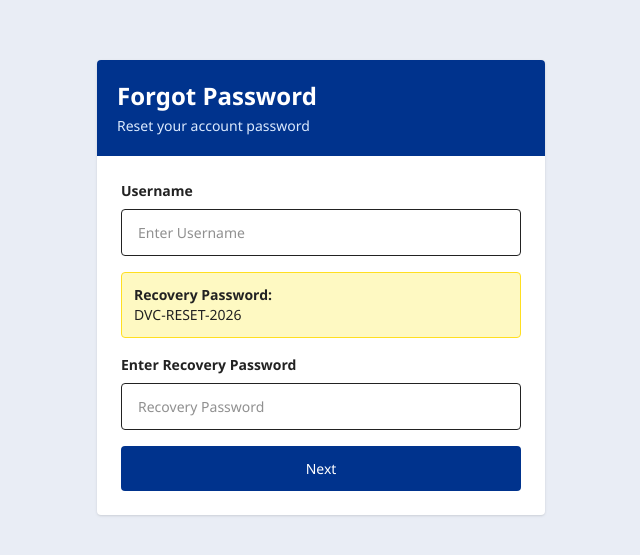
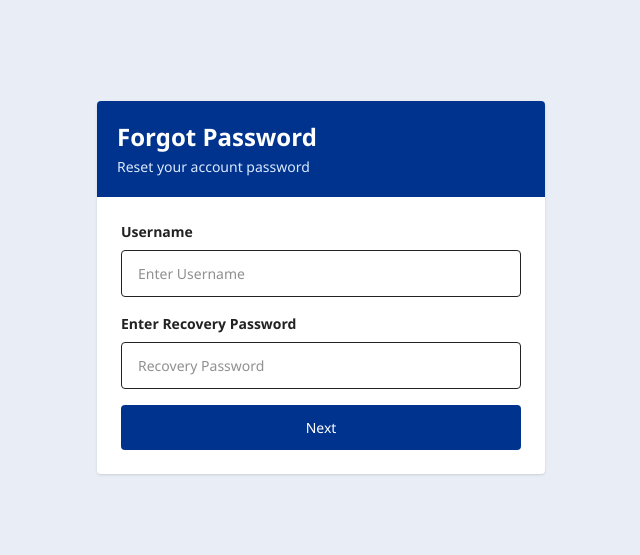
Before and after one commit to shubhdevloper/DVC-CTPS-, a React app in the folder frontend/: page /forgot-password in a window 1280 px wide. Shown: the part 113-668 px from the top of the page, without its empty margins (319-959 px from the left). Built offline with nearby package versions, Linux system fonts and the light colour scheme; the HTML template or start-up script is replaced by a standard one.

Commit message:
security: remove recovery password warning display box from ForgotPasswordPage

```diff
--- a/frontend/src/pages/ForgotPasswordPage.jsx
+++ b/frontend/src/pages/ForgotPasswordPage.jsx
@@ -75,18 +75,6 @@ const handleNext = async () => {
             />
           </div>
 
-          <div className="bg-yellow-100 border border-yellow-300 p-3 rounded text-sm">
-
-            <strong>
-              Recovery Password:
-            </strong>
-
-            <br />
-
-            DVC-RESET-2026
-
-          </div>
-
           <div>
             <label className="block mb-2 font-semibold">
               Enter Recovery Password
```
